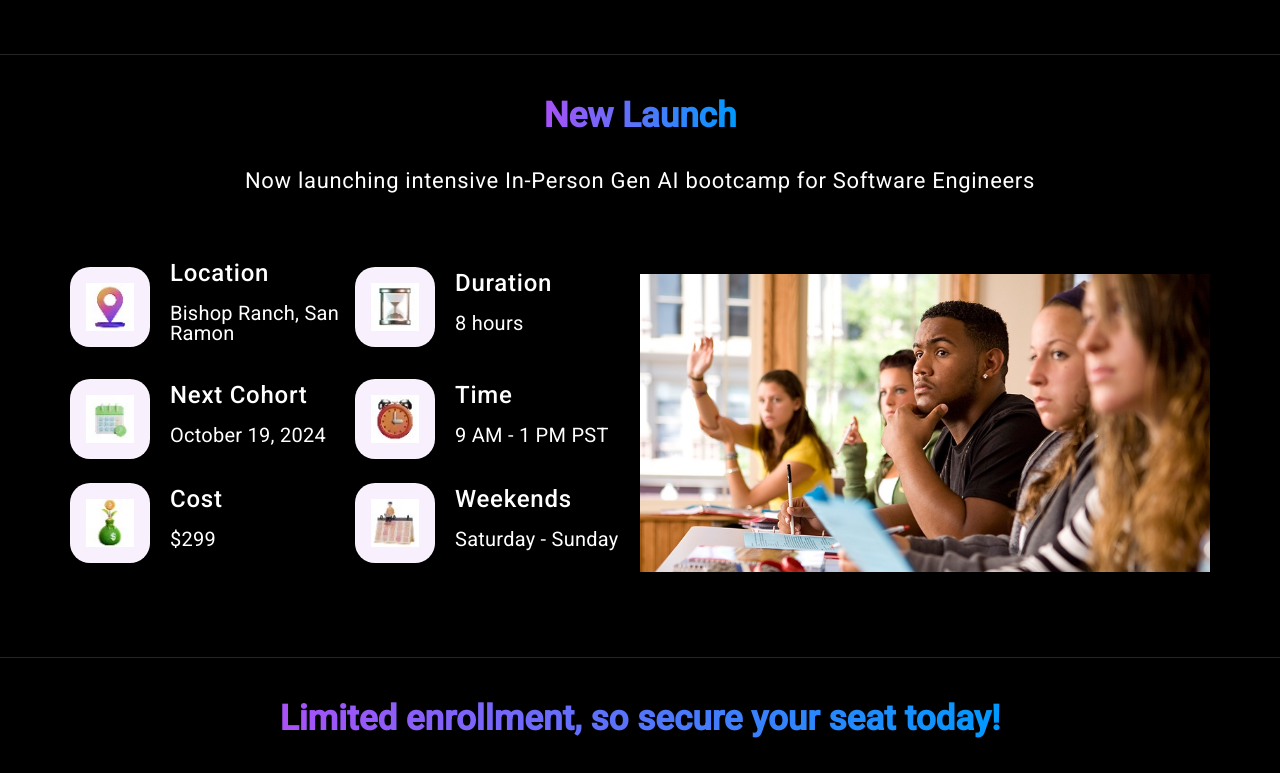
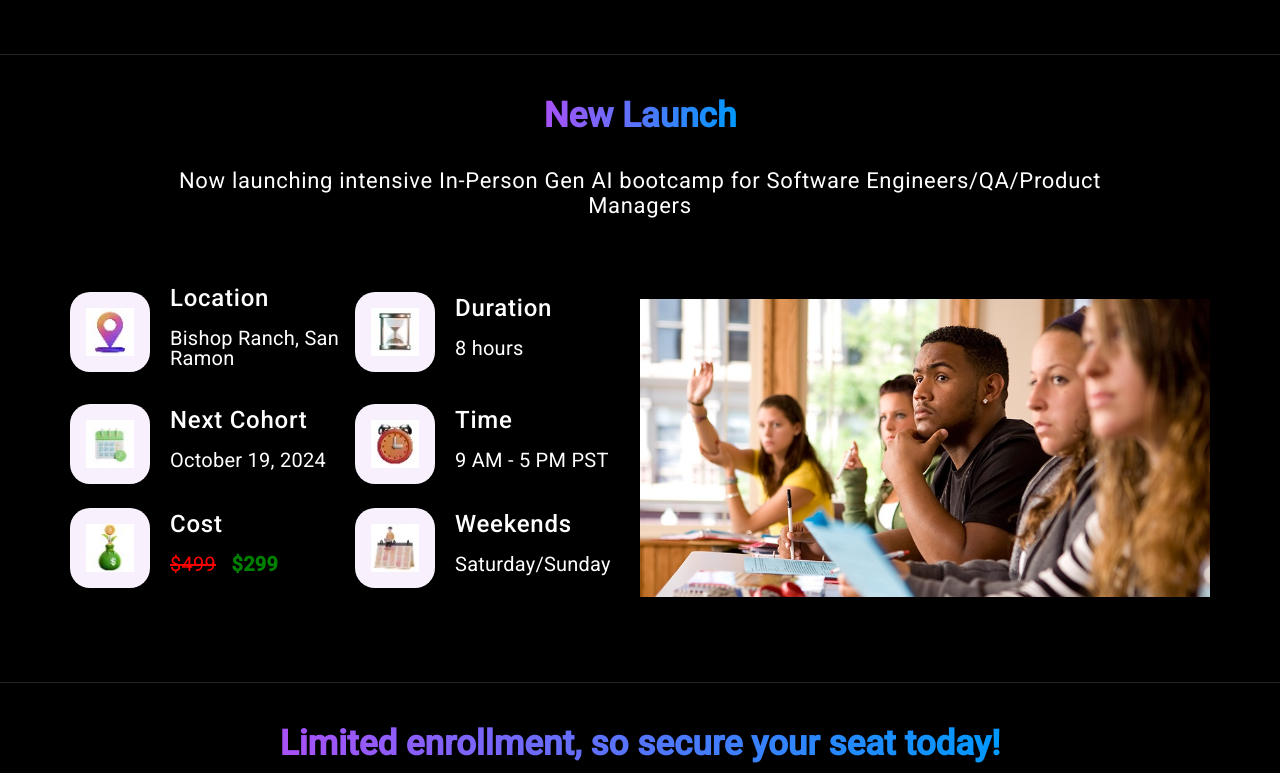
Before and after one commit to gouthami24/Moolai_academy, an Angular app: page /academy in a window 1280 px wide. Shown: the part 723-1496 px from the top of the page. Built offline with nearby package versions, Linux system fonts and the light colour scheme.

Commit message:
Cost change & New launch change

```diff
--- a/src/app/academy/academy.component.html
+++ b/src/app/academy/academy.component.html
@@ -47,7 +47,7 @@
             <div style="max-width:1000px;">
                 <h1 class="main__header" style="text-align: center; margin-left: auto; margin-right:auto;">New Launch</h1>
               <h4 class="section__subtitle" style="text-align: center; margin-left: auto; margin-right:auto; max-width: 1000px;">
-                Now launching intensive In-Person Gen AI bootcamp for Software Engineers</h4>
+                Now launching intensive In-Person Gen AI bootcamp for Software Engineers/QA/Product Managers</h4>
               </div>
 
             </div>
@@ -96,7 +96,7 @@
             </div>
             <div class="detail-text">
               <h4 class="detail-title">Time</h4>
-              <p class="detail-description">9 AM - 1 PM PST</p>
+              <p class="detail-description">9 AM - 5 PM PST</p>
             </div>
           </div>
           <!-- Cost -->
@@ -106,7 +106,10 @@
             </div>
             <div class="detail-text">
               <h4 class="detail-title">Cost</h4>
-              <p class="detail-description">$299</p>
+              <p class="detail-description">
+                <span style="text-decoration: line-through; color: red;">$499</span>
+                &nbsp;&nbsp;<span style="font-weight: bold; color: green;">$299</span>
+              </p>
             </div>
           </div>
           <!-- Weekdays -->
@@ -116,7 +119,7 @@
             </div>
             <div class="detail-text">
               <h4 class="detail-title">Weekends</h4>
-              <p class="detail-description">Saturday - Sunday</p>
+              <p class="detail-description">Saturday/Sunday</p>
             </div>
           </div>
         </div>
--- a/src/app/faq/faq.component.ts
+++ b/src/app/faq/faq.component.ts
@@ -18,7 +18,7 @@ export class FaqComponent {
     { question: 'How can I enroll in a course?', answer: 'Enrollment can be done directly through our website. Just apply on our website and our representative will reach out to you.' },
     { question: 'Do you offer any support or mentorship?', answer: 'Yes, we provide continuous support through our offline forums, email support, and live Q&A sessions with instructors.' },
     { question: 'Can I access the course materials after completion?', answer: 'Yes, once you enroll in a course, you will have 6 months access to the course materials, including video/audio lectures, project files, and additional resources.' },
-    { question: 'How can I contact the academy for more information?', answer: 'You can reach us via email at outreach@astrallogic.ai or through our contact form on the website. We are here to assist you with any questions or concerns you may have.' },
+    { question: 'How can I contact the academy for more information?', answer: 'You can reach us via email at ak@trymool.ai or through our contact form on the website. We are here to assist you with any questions or concerns you may have.' },
     { question: 'Do you offer corporate or group training?', answer: 'Yes, we provide customized training programs for businesses and groups. Please contact us for more information on corporate training packages and group discounts.' },
     { question: 'Do you provide job placement service after completion?', answer: 'We do not offer job placement services directly but we can connect you with our network of industry partners.' },
     { question: 'Do you customize training?', answer: 'Yes, we offer customized training programs tailored to the specific needs of businesses, organizations, and groups. Please contact us for more information on how we can create a personalized training solution for you.' },
```
